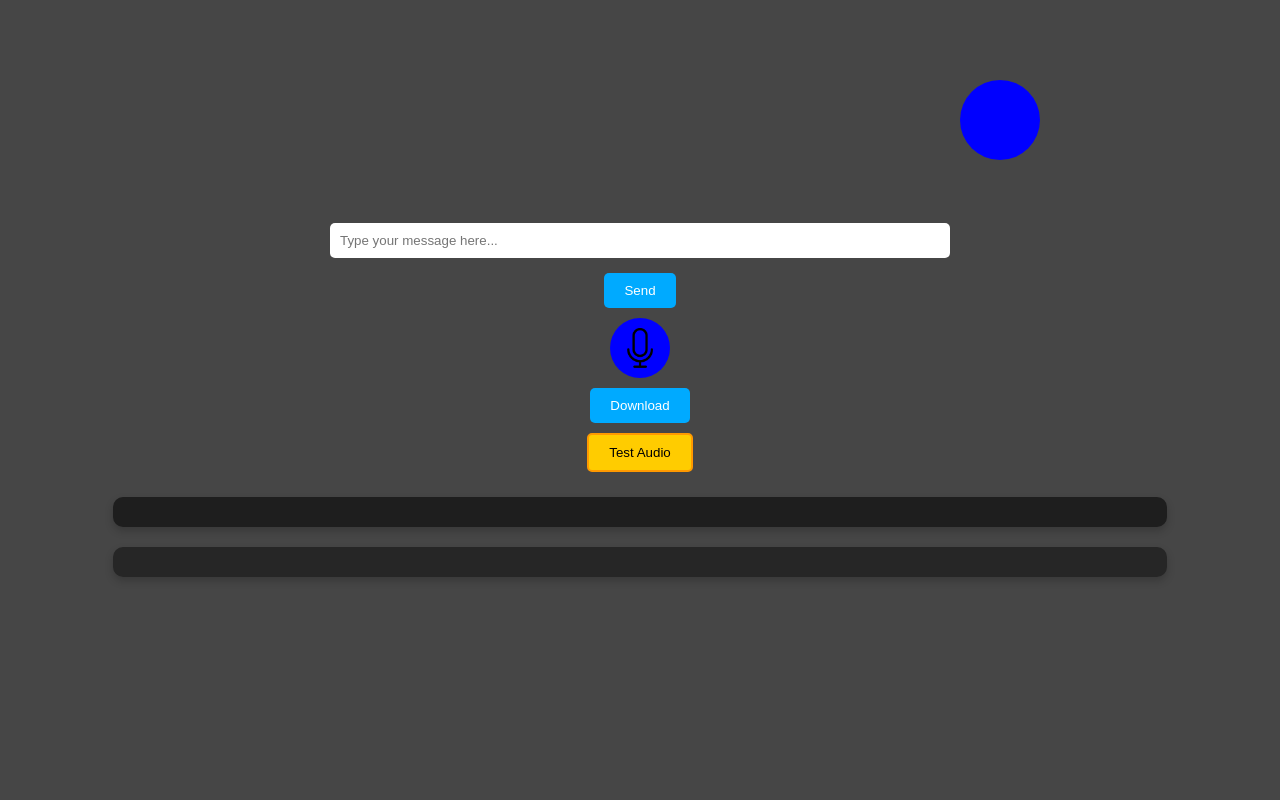
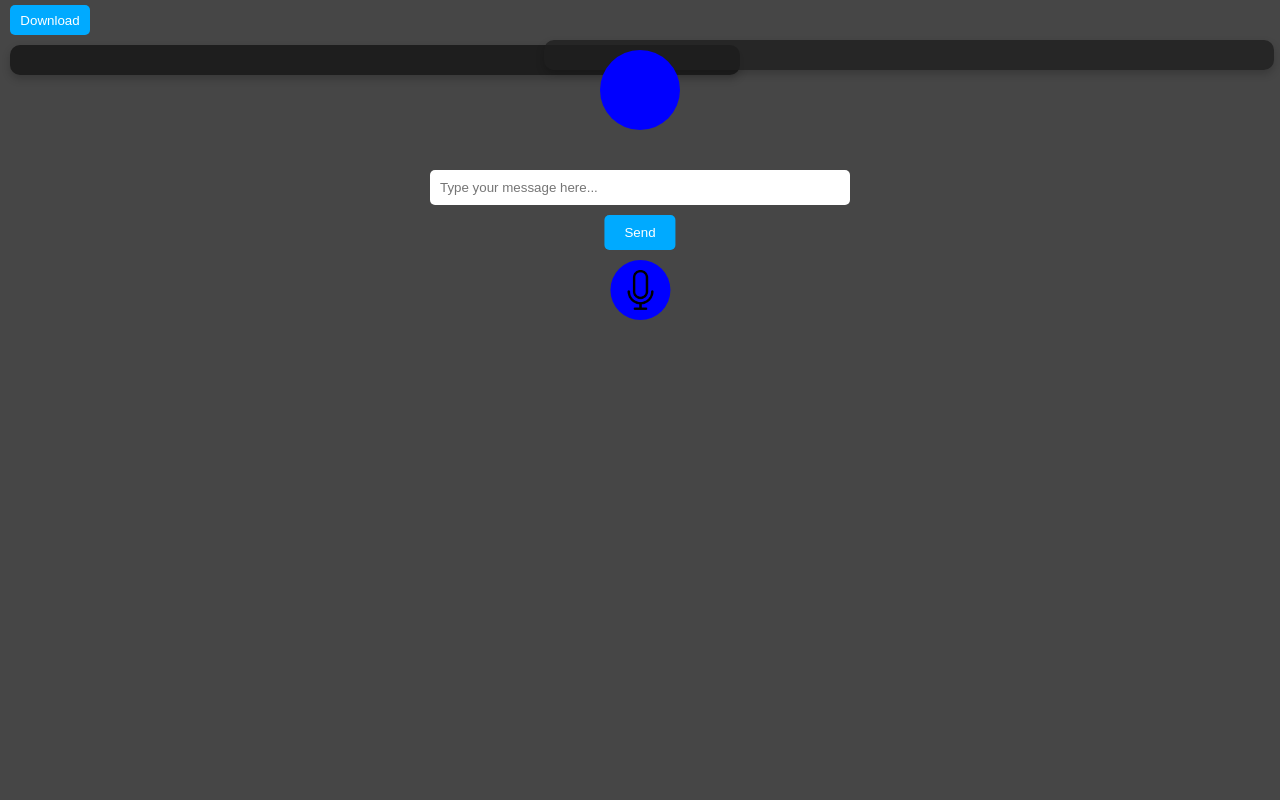
Before and after one commit to lifeisanoogie/nextstep-ai, a Flask app: page / in a window 1280 px wide. Run offline with Flask 3, Linux system fonts and the light colour scheme; some libraries are stand-ins or nearby versions.

Commit message:
added download and changed styling

```diff
--- a/NextStep-AI/static/script.js
+++ b/NextStep-AI/static/script.js
@@ -6,6 +6,7 @@ const recordButton = document.getElementById("record-button");
 const stopButton = document.getElementById("stop-button");
 const processingIndicator = document.getElementById("processing-indicator");
 const gearIcon = document.getElementById("gear-icon");
+const jobSuggestionsContainer = document.getElementById("job-suggestions");
 let isRecording = false;
 let transcriptionData = ""; // Variable to store transcription data
 
@@ -161,47 +162,54 @@ function displayJobSuggestions(suggestions) {
     });
 }
 
-// Function to play local test audio and sync the blue orb
-function playTestAudio() {
-    const audio = new Audio('/static/am-i-totally-screwed-or.wav'); // Replace with the path to your WAV file
-    const blueOrb = document.getElementById("blue-orb");
-
-    // Create an audio context and analyser
-    const audioContext = new (window.AudioContext || window.webkitAudioContext)();
-    const analyser = audioContext.createAnalyser();
-    const source = audioContext.createMediaElementSource(audio);
-    source.connect(analyser);
-    analyser.connect(audioContext.destination);
-
-    // Set up frequency data array
-    const frequencyData = new Uint8Array(analyser.frequencyBinCount);
-
-    // Function to update the orb's animation based on frequency data
-    function updateOrb() {
-        analyser.getByteFrequencyData(frequencyData);
-        const averageFrequency = frequencyData.reduce((a, b) => a + b) / frequencyData.length;
-        const scale = 1 + (averageFrequency / 128); // Scale based on frequency
-
-        blueOrb.style.transform = `translateX(-50%) scale(${scale})`;
-        requestAnimationFrame(updateOrb);
+// Function to download job suggestions as an Excel file
+function downloadJobSuggestions() {
+    const jobSuggestions = jobSuggestionsContainer.innerHTML; // Get the job suggestions container content
+    if (!jobSuggestions) {
+        alert("No job suggestions available to download.");
+        return; // Exit if there are no job suggestions
     }
 
-    // Start playing the audio and animation
-    audio.play()
-        .then(() => {
-            console.log("Test audio is playing");
-            blueOrb.style.display = "block";
-            updateOrb(); // Start updating the orb
-        })
-        .catch(error => {
-            console.error("Error playing test audio:", error);
-        });
+    // Parse the job suggestions from the container
+    const jobCards = Array.from(jobSuggestionsContainer.children);
+    const data = jobCards.map(card => {
+        const title = card.querySelector("h3").innerText;
+        const description = card.querySelector("p").innerText;
+        const skills = card.querySelector("p:nth-of-type(2)").innerText.replace("Skills:", "").trim();
+        const salary = card.querySelector("p:nth-of-type(3)").innerText.replace("Salary:", "").trim();
+        const growth = card.querySelector("p:nth-of-type(4)").innerText.replace("Growth:", "").trim();
+        const companies = card.querySelector("p:nth-of-type(5)").innerText.replace("Companies:", "").trim();
+        const certifications = card.querySelector("p:nth-of-type(6)").innerText.replace("Certifications:", "").trim();
 
-    // Hide the blue orb when the audio ends
-    audio.onended = () => {
-        blueOrb.style.transform = "translateX(-50%) scale(1)"; // Reset scale
-    };
+        return {
+            Title: title,
+            Description: description,
+            Skills: skills,
+            Salary: salary,
+            Growth: growth,
+            Companies: companies,
+            Certifications: certifications
+        };
+    });
+
+    // Create a new workbook and add the data
+    const worksheet = XLSX.utils.json_to_sheet(data);
+    const workbook = XLSX.utils.book_new();
+    XLSX.utils.book_append_sheet(workbook, worksheet, "Job Suggestions");
+
+    // Generate a download link and trigger the download
+    XLSX.writeFile(workbook, "job_suggestions.xlsx");
 }
 
-// Add event listener for the test audio button
-document.getElementById("test-audio-button").addEventListener("click", playTestAudio);
+// Add event listener for the download button
+document.getElementById("download-jobs-button").addEventListener("click", downloadJobSuggestions);
+
+
+// Function to display chat messages
+function displayChatMessage(message, className) {
+    const chatHistoryContainer = document.getElementById("chat-history");
+    const messageElement = document.createElement("div");
+    messageElement.className = className;
+    messageElement.textContent = message;
+    chatHistoryContainer.appendChild(messageElement);
+}
--- a/NextStep-AI/static/style.css
+++ b/NextStep-AI/static/style.css
@@ -6,15 +6,7 @@ body {
     height: 100vh;
     background-color: #464646;
     margin: 0;
-}
-
-#user-input {
-    width: 600px;
-    height: 25  px;
-    padding: 10px;
-    margin-bottom: 10px;
-    border-radius: 5px;
-    border: none;
+    position: relative;
 }
 
 .button {
@@ -28,13 +20,25 @@ body {
     margin: 5px;
 }
 
-#play-button {
-    display: none; /* Hidden by default */
+.chat-history {
+    width: 700px;
+    max-height: 450px; /* Set a maximum height */
+    overflow-y: auto; /* Enable vertical scrolling */
+    margin-top: 20px;
+    padding: 15px;
+    background-color: rgba(30, 30, 30, 0.8); /* Semi-transparent background */
+    color: #fff;
+    border-radius: 10px;
+    box-shadow: 0 4px 8px rgba(0, 0, 0, 0.2);
+    font-family: Arial, sans-serif;
+    position: absolute;
+    top: 2.5%;
+    right: 0.5%;
 }
 
 .job-suggestions {
-    width: 80%;
-    max-height: 400px;
+    width: 700px;
+    max-height: 800px;
     overflow-y: auto;
     margin-top: 20px;
     padding: 15px;
@@ -43,6 +47,10 @@ body {
     border-radius: 10px;
     box-shadow: 0 4px 8px rgba(0, 0, 0, 0.2);
     font-family: Arial, sans-serif;
+    position: absolute;
+    top: 25px;
+    left: 375px;
+    transform: translateX(-50%);
 }
 
 .job-card {
@@ -76,27 +84,70 @@ body {
     list-style-type: disc;
 }
 
-.chat-history {
-    width: 80%;
-    max-height: 300px; /* Set a maximum height */
-    overflow-y: auto; /* Enable vertical scrolling */
-    margin-top: 20px;
-    padding: 15px;
-    background-color: rgba(30, 30, 30, 0.8); /* Semi-transparent background */
-    color: #fff;
-    border-radius: 10px;
-    box-shadow: 0 4px 8px rgba(0, 0, 0, 0.2);
-    font-family: Arial, sans-serif;
-}
-
 .user-message {
     text-align: right; /* Align user messages to the right */
     color: #00ff00; /* User message color */
+    margin-bottom: 35px;
 }
 
 .assistant-message {
     text-align: left; /* Align assistant messages to the left */
     color: #00aaff; /* Assistant message color */
+    margin-bottom: 35px;
+}
+
+#user-input {
+    width: 400px;
+    height: 25  px;
+    padding: 10px;
+    margin-bottom: 10px;
+    border-radius: 5px;
+    border: none;
+    position: absolute;
+    top: calc(10% + 90px);
+    left: 50%;
+    transform: translateX(-50%);
+}
+
+#button-container {
+    display: flex; /* Enable flexbox */
+    position: absolute; /* Position it absolutely */
+    top: calc(10% + 130px); /* Adjust this value to position it below the user input */
+    left: 50%; /* Center horizontally */
+    transform: translateX(-50%); /* Center the button container */
+    flex-direction: column; /* Stack buttons vertically */
+    align-items: center; /* Center buttons horizontally */
+    margin-bottom: 20px; /* Space below the button container */
+}
+
+
+#blue-orb {
+    width: 80px; /* Set the size of the orb */
+    height: 80px; /* Set the size of the orb */
+    background-color: blue; /* Color of the orb */
+    border-radius: 50%; /* Make it circular */
+    position: absolute; /* Position it absolutely */
+    top: 50px; /* Adjust this value to move it higher above the text box */
+    left: 50%; /* Center horizontally */
+    transform: translateX(-50%); /* Center the orb */
+    z-index: 1000; /* Ensure it appears above other elements */
+    animation: none; /* No animation by default */
+}
+
+@keyframes grow {
+    0% {
+        transform: translateX(-50%) scale(1); /* Original size */
+    }
+    50% {
+        transform: translateX(-50%) scale(1.25); /* Grow */
+    }
+    100% {
+        transform: translateX(-50%) scale(1); /* Shrink back */
+    }
+}
+
+#play-button {
+    display: none; /* Hidden by default */
 }
 
 #record-button, #stop-button {
@@ -125,6 +176,17 @@ body {
     width: 40px; /* Size of the icon */
     height: 40px; /* Size of the icon */
     margin: 0; /* Remove any margin */
+}
+
+#download-jobs-button {
+    display: flex;
+    justify-content: center;
+    align-items: center;
+    position: absolute;
+    top: 0px;
+    left: 5px;
+    width: 80px;
+    height: 30px;
 }
 
 #record-indicator {
@@ -159,34 +221,3 @@ body {
     0% { transform: rotate(0deg); }
     100% { transform: rotate(-360deg); } /* Counterclockwise spin */
 }
-
-#blue-orb {
-    width: 80px; /* Set the size of the orb */
-    height: 80px; /* Set the size of the orb */
-    background-color: blue; /* Color of the orb */
-    border-radius: 50%; /* Make it circular */
-    position: absolute; /* Position it absolutely */
-    top: 10%; /* Adjust this value to move it higher above the text box */
-    left: 75%; /* Center horizontally */
-    z-index: 1000; /* Ensure it appears above other elements */
-    animation: none; /* No animation by default */
-}
-
-@keyframes grow {
-    0% {
-        transform: translateX(-50%) scale(1); /* Original size */
-    }
-    50% {
-        transform: translateX(-50%) scale(1.25); /* Grow */
-    }
-    100% {
-        transform: translateX(-50%) scale(1); /* Shrink back */
-    }
-}
-
-#test-audio-button {
-    /* Custom styles for the test button */
-    background-color: #ffcc00; /* Example: yellow background */
-    color: #000; /* Example: black text */
-    border: 2px solid #ff9900; /* Example: orange border */
-}
--- a/NextStep-AI/templates/index.html
+++ b/NextStep-AI/templates/index.html
@@ -6,10 +6,14 @@
     <title>Dynamic Blue Orb</title>
     <link rel="stylesheet" href="{{ url_for('static', filename='style.css') }}">
     <script src="{{ url_for('static', filename='script.js') }}" defer></script>
+    <script src="https://cdnjs.cloudflare.com/ajax/libs/xlsx/0.17.0/xlsx.full.min.js"></script>
 </head>
 <body>
     <div id="blue-orb"></div>
+
     <input type="text" id="user-input" placeholder="Type your message here...">
+
+    <div id="button-container">
         <button id="send-button" class="button">Send</button>
         <button id="play-button" class="button">Play</button>
         <button id="record-button" class="button">
@@ -21,8 +25,10 @@
         <div id="gear-icon" class="button" style="display: none;">
             <img src="{{ url_for('static', filename='img/process.png') }}" alt="Processing" id="gear-icon-img">
         </div>
+    </div>
+
     <button id="download-jobs-button" class="button">Download</button>
-    <button id="test-audio-button" class="button">Test Audio</button>
+
     <audio id="audio" crossorigin="anonymous"></audio>
 
     <div id="job-suggestions" class="job-suggestions"></div>
```
Also changed, not shown: 1 other file. Lines whose indentation alone changed are shown as unchanged.
